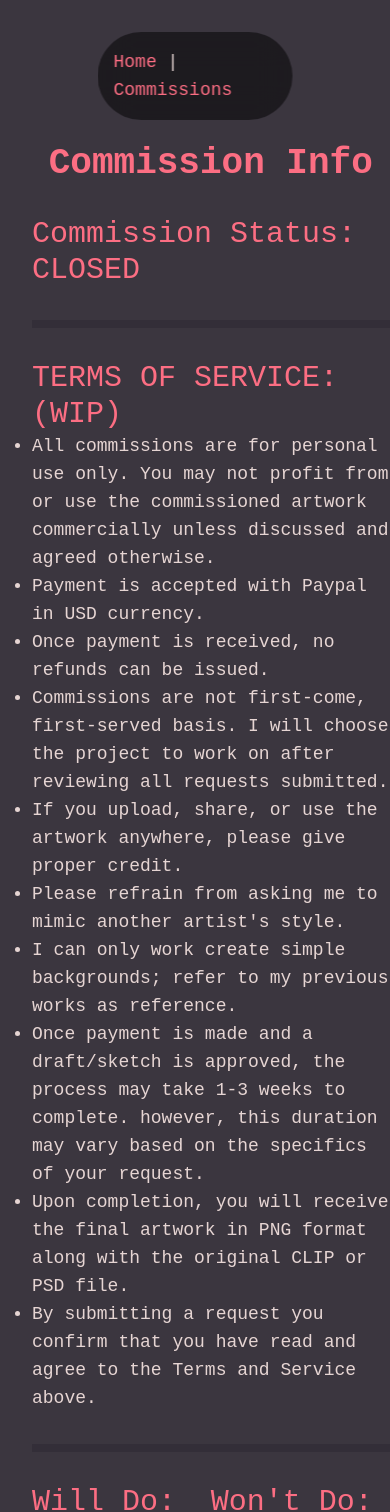
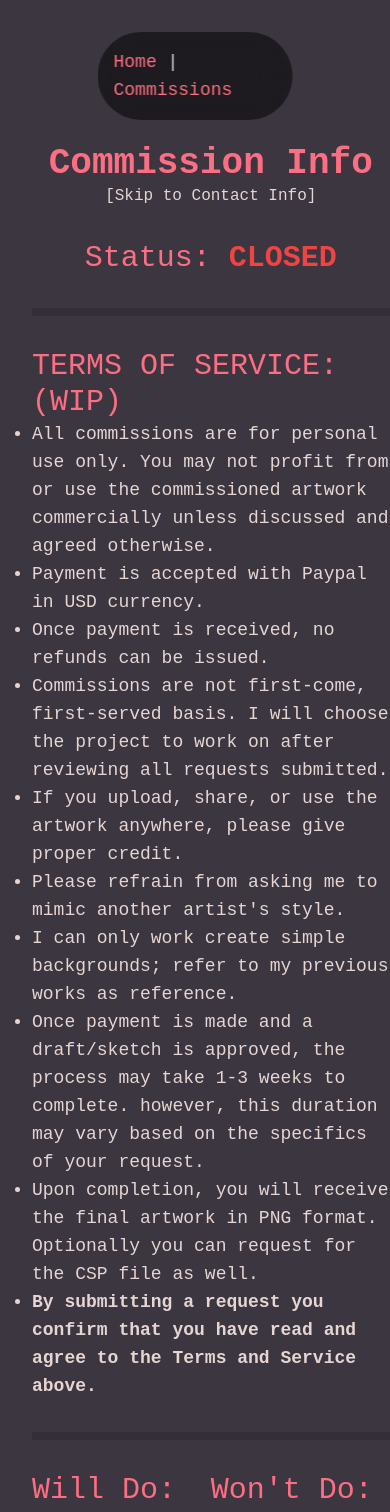
Before and after one commit to Jellis2k/jellis-comm, a SvelteKit app: page /commissions in a window 390 px wide. Shown: the top 1512 px of the page. Built offline with nearby package versions, Linux system fonts and the light colour scheme.

Commit message:
Added new section
- grammar corrections
- tweaked descriptions

```diff
--- a/src/routes/+layout.svelte
+++ b/src/routes/+layout.svelte
@@ -18,6 +18,7 @@
 
 <!-- Footer -->
 <footer class="text-center py-4 mt-4 bg-black bg-opacity-20">
-  	© 2025 Jellis
+  	© 2025 Jellis.
+	<span class="text-[#e6d5d37a]">Last edited: January 12th 2025</span>
 	<!-- add about this website? -->
 </footer>
--- a/src/routes/commissions/+page.svelte
+++ b/src/routes/commissions/+page.svelte
@@ -2,10 +2,13 @@
     let status = "CLOSED";
 </script>
 
-<div class="min-h-screen flex flex-col items-center sm:w-5/12 w-11/12 sm:mx-auto mx-8">
+<div class="min-h-screen flex flex-col items-center sm:w-7/12 w-11/12 sm:mx-auto mx-8">
     <h1 class="text-4xl font-bold mt-36">Commission Info</h1>
+    <a class="" href="#contact">[Skip to Contact Info]</a>
 
-    <h2 class="text-3xl mt-8">Commission Status: {status}</h2>
+    <h2 class="text-3xl mt-8"> Status:
+        <strong class="{status === 'CLOSED' ? 'text-red-500' : 'text-green-500'}">{status}</strong>
+    </h2>
 
     <hr class="border-t-8 border-[#332e38] w-full mt-8 mb-8" />
 
@@ -20,8 +23,8 @@
         <li>Please refrain from asking me to mimic another artist's style.</li>
         <li>I can only work create simple backgrounds; refer to my previous works as reference.</li>
         <li>Once payment is made and a draft/sketch is approved, the process may take 1-3 weeks to complete. however, this duration may vary based on the specifics of your request.</li>
-        <li>Upon completion, you will receive the final artwork in PNG format along with the original CLIP or PSD file.</li>
-        <li>By submitting a request you confirm that you have read and agree to the Terms and Service above.</li>
+        <li>Upon completion, you will receive the final artwork in PNG format. Optionally you can request for the CSP file as well.</li>
+        <li><strong>By submitting a request you confirm that you have read and agree to the Terms and Service above.</strong></li>
     </ul>
 
     <hr class="border-t-8 border-[#332e38] w-full mt-8 mb-8" />
@@ -77,34 +80,56 @@
 
     <hr class="border-t-8 border-[#332e38] w-full mt-8 mb-8" />
 
+    <div class="text-center">
         <p class="text-2xl">10% off</p>
-    <p class="text-2xl">If you commission me to draw one of my oshis</p>
+        <p class="text-2xl">If commissioned to draw one of my oshis</p>
         <p>(This isn't a joke and I'm not saying who they are.)</p>
+    </div>
+
 
     <hr class="border-t-8 border-[#332e38] w-full mt-8 mb-8" />
 
     <!-- Request Form -->
-    <h2 class="text-3xl">REQUEST FORM</h2>
-    <ul class="text-lg">
+    <div>
+        <h2 class="text-3xl text-center">REQUEST FORM</h2>
+        <p class="mb-4">A general guideline of what to provide when requesting</p>
+        <ul class="text-lg mb-4">
             <li><strong>About You:</strong> give your username or twitter handle, and means of communication.</li>
-        <li><strong>Paypal Email:</strong></li>
             <li><strong>Commission Type:</strong> negotiable</li>
             <li><strong>Character Details:</strong> name, image references.</li>
-        <li><strong>(optional) Additional Details:</strong> outfit references, pose references, facial expressions, other details (references help a lot).</li>
+            <li><strong>(optional) Additional Details:</strong> outfit references, pose references, facial expressions, other details (these help a lot).</li>
+        </ul>
+    </div>
+
+    <hr class="border-t-8 border-[#332e38] w-full mt-8 mb-8" />
+
+    <h2 class="text-3xl">PROCESS</h2>
+    <ul class="list-disc text-lg">
+        <li>Receive message/email with your request.</li>
+        <li>Discuss any details/questions before finalizing.</li>
+        <li>Customer pays 50% of total price before I begin the work.</li>
+        <li>Any progress pictures can be sent on request.</li>
+        <li>Once artwork is completed I'll ask for the remaining 50% of payment.</li>
+        <li>I will send the file to you, and upload to X/Twitter with your name (unless prohibited beforehand).</li>
+        <li>Done!</li>
     </ul>
 
     <hr class="border-t-8 border-[#332e38] w-full mt-8 mb-8" />
 
-    <h2 class="text-3xl">CONTACT</h2>
+    <!-- Contact -->
+    <div class="text-center my-16">
+        <h2 class="text-3xl" id="contact">CONTACT INFO</h2>
         <h3 class="text-xl my-2">
             <strong class="text-[#fc6e83;]">X / Twitter: </strong>
             <a href="https://x.com/Jellis2k" class="underline">@Jellis2k</a>
         </h3>
+
         <h3 class="text-xl my-2">
             <strong class="text-[#fc6e83;]">Email: </strong>
             <a href="https://x.com/Jellis2k" class="">jellisvt.official@gmail.com</a>
         </h3>
-    <p class="my-2">Feel free to contact through Twitter/X DMs or Email for questions.</p>
+        <p class="my-6">Don't hesitate to contact through (preferably) X/Twitter DMs, or Email for questions. Clear communication helps!</p>
+    </div>
 
 </div>
 <!-- End of content -->
```
Lines whose indentation alone changed are shown as unchanged.
